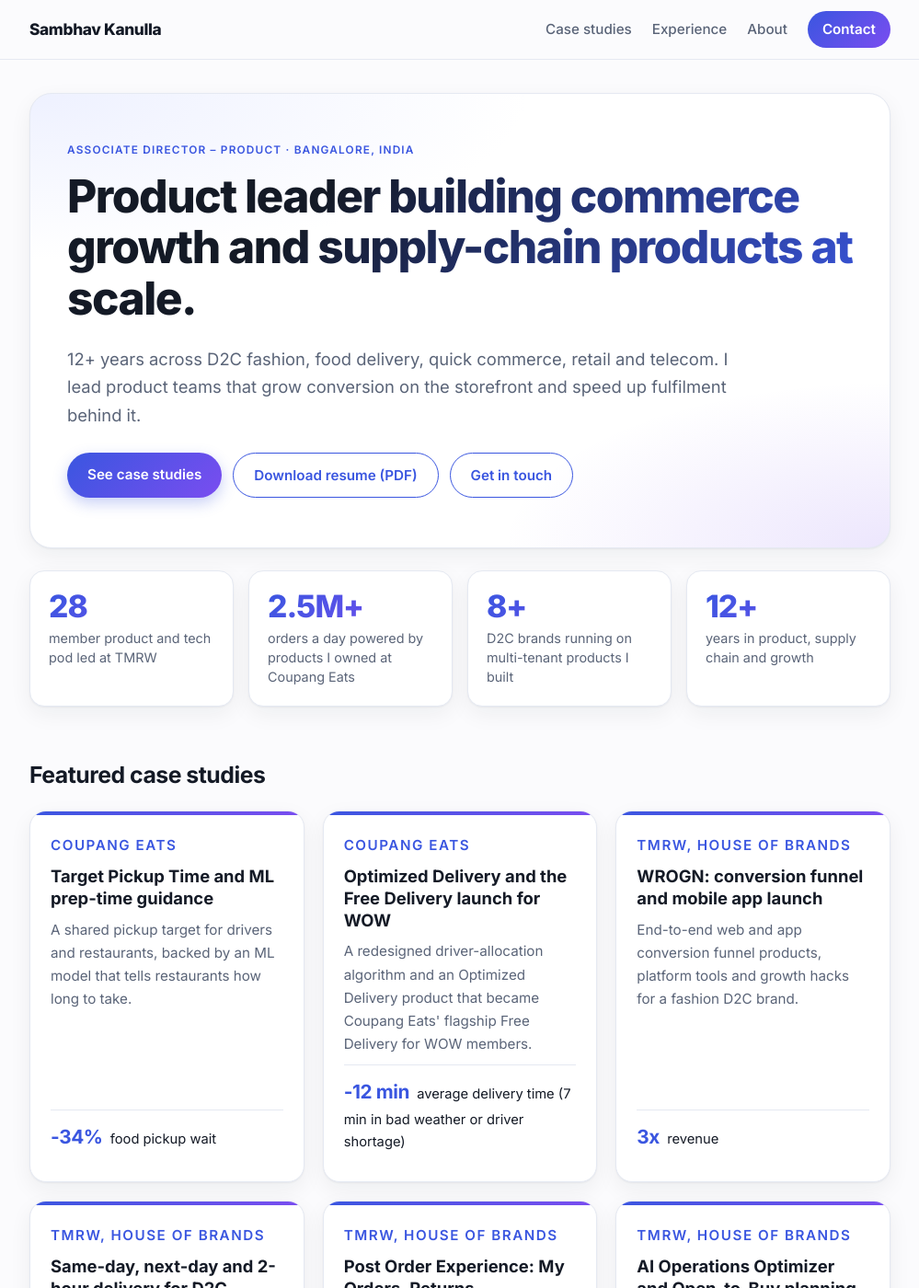
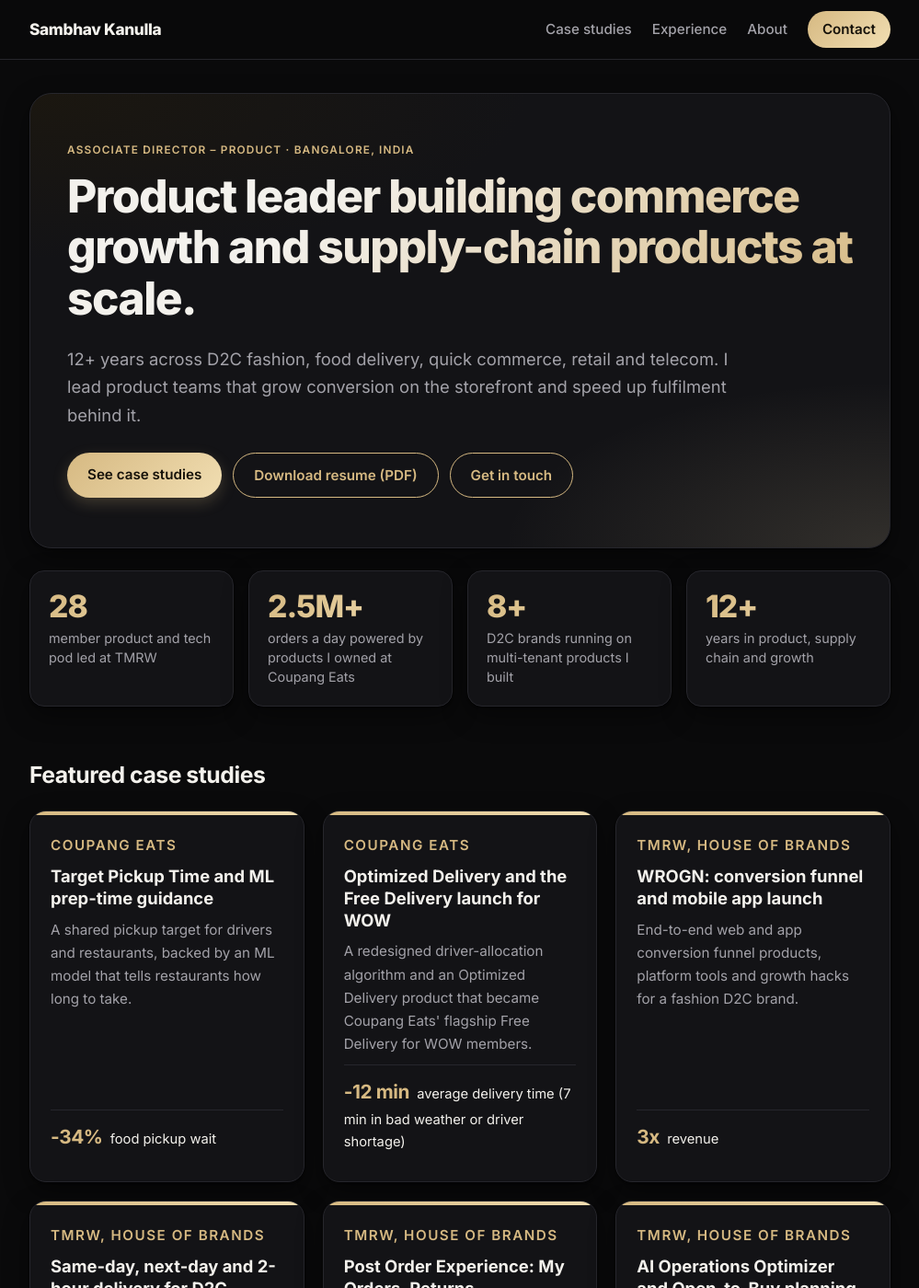
Before and after one commit to sambhavkanulla/sambhavkanulla.github.io, a Jekyll site: the page built from index.html, in a window 1280 px wide and 1400 px high. Shown: the whole window at 92% size, without its empty margins (140-1139 px from the left). Built offline with Jekyll 4.4.1, drawn with Linux system fonts in a browser that asks for light colours.

Commit message:
Switch to an elegant black and champagne-gold theme
Co-Authored-By: Claude Sonnet 5.5 <noreply@anthropic.com>
Claude-Session: https://claude.ai/code/session_01PrKmB98M39T9226rhsuyd2

```diff
--- a/assets/css/portfolio.css
+++ b/assets/css/portfolio.css
@@ -1,28 +1,16 @@
 :root {
-  --bg: #fbfbfd;
-  --surface: #ffffff;
-  --text: #141a26;
-  --muted: #5a6478;
-  --line: #e5e9f2;
-  --accent: #3a56e0;
-  --accent-2: #7a4df0;
-  --accent-soft: #eef1ff;
-  --shadow: 0 1px 2px rgba(20, 26, 38, 0.05), 0 8px 24px rgba(20, 26, 38, 0.06);
-  --shadow-hover: 0 2px 4px rgba(20, 26, 38, 0.06), 0 16px 36px rgba(58, 86, 224, 0.16);
-}
-@media (prefers-color-scheme: dark) {
-  :root {
-    --bg: #0e1118;
-    --surface: #161b26;
-    --text: #eaeef7;
-    --muted: #9ba6bc;
-    --line: #262d3d;
-    --accent: #8da2ff;
-    --accent-2: #b39bff;
-    --accent-soft: #1b2340;
-    --shadow: 0 1px 2px rgba(0, 0, 0, 0.3), 0 8px 24px rgba(0, 0, 0, 0.25);
-    --shadow-hover: 0 2px 4px rgba(0, 0, 0, 0.3), 0 16px 36px rgba(141, 162, 255, 0.18);
-  }
+  color-scheme: dark;
+  --bg: #0a0a0b;
+  --surface: #131316;
+  --text: #f3f1ec;
+  --muted: #a3a2a9;
+  --line: #26262c;
+  --accent: #d6b982;
+  --accent-2: #f1deb2;
+  --accent-soft: #1b1710;
+  --on-accent: #16120a;
+  --shadow: 0 1px 2px rgba(0, 0, 0, 0.5), 0 10px 28px rgba(0, 0, 0, 0.45);
+  --shadow-hover: 0 2px 4px rgba(0, 0, 0, 0.5), 0 18px 40px rgba(214, 185, 130, 0.14);
 }
 * { box-sizing: border-box; }
 html { -webkit-text-size-adjust: 100%; scroll-behavior: smooth; }
@@ -52,7 +40,7 @@ h3 { font-size: 1.15rem; margin: 0 0 0.45em; line-height: 1.3; font-weight: 700;
 .nav { display: flex; gap: 22px; align-items: center; font-size: 0.95rem; flex-wrap: wrap; }
 .nav a { color: var(--muted); font-weight: 500; }
 .nav a:hover { color: var(--text); text-decoration: none; }
-.nav-cta { background: linear-gradient(135deg, var(--accent), var(--accent-2)); color: #fff !important; padding: 7px 16px; border-radius: 999px; font-weight: 600 !important; }
+.nav-cta { background: linear-gradient(135deg, var(--accent), var(--accent-2)); color: var(--on-accent) !important; padding: 7px 16px; border-radius: 999px; font-weight: 600 !important; }
 
 /* footer */
 .site-footer { border-top: 1px solid var(--line); margin-top: 88px; padding: 28px 0 44px; color: var(--muted); font-size: 0.9rem; }
@@ -64,8 +52,8 @@ h3 { font-size: 1.15rem; margin: 0 0 0.45em; line-height: 1.3; font-weight: 700;
   box-shadow: var(--shadow); }
 .hero h1 { background: linear-gradient(135deg, var(--text) 30%, var(--accent) 100%); -webkit-background-clip: text; background-clip: text; -webkit-text-fill-color: transparent; }
 .cta-row { display: flex; gap: 12px; flex-wrap: wrap; margin: 26px 0 14px; }
-.btn { display: inline-block; background: linear-gradient(135deg, var(--accent), var(--accent-2)); color: #fff; padding: 11px 22px; border-radius: 999px; font-weight: 600; font-size: 0.95rem; box-shadow: 0 6px 16px rgba(58, 86, 224, 0.28); transition: transform 0.12s, box-shadow 0.12s; }
-.btn:hover { text-decoration: none; transform: translateY(-1px); box-shadow: 0 10px 22px rgba(58, 86, 224, 0.34); }
+.btn { display: inline-block; background: linear-gradient(135deg, var(--accent), var(--accent-2)); color: var(--on-accent); padding: 11px 22px; border-radius: 999px; font-weight: 600; font-size: 0.95rem; box-shadow: 0 6px 16px rgba(214, 185, 130, 0.22); transition: transform 0.12s, box-shadow 0.12s; }
+.btn:hover { text-decoration: none; transform: translateY(-1px); box-shadow: 0 10px 22px rgba(214, 185, 130, 0.32); }
 .btn-ghost { background: transparent; color: var(--accent); border: 1.5px solid var(--accent); box-shadow: none; }
 .btn-ghost:hover { box-shadow: none; background: var(--accent-soft); }
 .open-to { color: var(--muted); font-size: 0.95rem; margin: 6px 0 0; }
@@ -98,6 +86,8 @@ h3 { font-size: 1.15rem; margin: 0 0 0.45em; line-height: 1.3; font-weight: 700;
 .facts dt { font-size: 0.72rem; text-transform: uppercase; letter-spacing: 0.1em; color: var(--muted); font-weight: 600; }
 .facts dd { margin: 3px 0 0; }
 .prose { max-width: 740px; }
+.prose img { display: block; max-width: 100%; height: auto; margin: 1.4em 0 0.4em; border-radius: 14px; border: 1px solid var(--line); box-shadow: var(--shadow); }
+.prose img + em { display: block; color: var(--muted); font-size: 0.88rem; margin-bottom: 1.4em; }
 .prose h2 { margin-top: 1.8em; padding-top: 0.2em; }
 .prose li { margin-bottom: 0.5em; }
 .prose ul { padding-left: 1.2em; }
```
